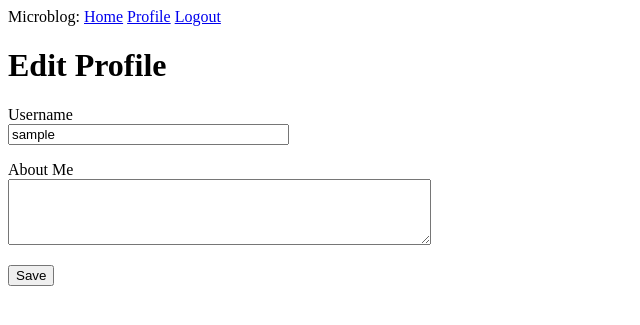
After one commit to sseidmed/flask-microblog, a Flask app: page /edit_profile in a window 1280 px wide. The commit adds this page. Shown: the top 325 px of the page, without its empty margins (0-640 px from the left). Run offline with Flask 2, Linux system fonts and the light colour scheme; the visitor is signed in with stand-in values (Sample User, id 1); data comes from the database, SQL or seed files in the repository; both versions use the stored data as it was after the commit.

```diff
--- a/app/forms.py
+++ b/app/forms.py
@@ -1,15 +1,16 @@
 from xml.dom import ValidationErr
 from click import password_option
 from flask_wtf import FlaskForm
-from wtforms import StringField, PasswordField, BooleanField, SubmitField
-from wtforms.validators import ValidationError, DataRequired, Email, EqualTo
+from wtforms import StringField, PasswordField, BooleanField, SubmitField, TextAreaField
+from wtforms.validators import ValidationError, DataRequired, Email, EqualTo, \
+    Length
 from app.models import User
 
 class LoginForm(FlaskForm):
     username = StringField('Username', validators=[DataRequired()])
     password = PasswordField('Password', validators=[DataRequired()])
     remember_me = BooleanField('Remember Me')
-    submit = SubmitField('Sign In', validators=[DataRequired()])
+    submit = SubmitField('Sign In')
 
 class RegistrationForm(FlaskForm):
     username = StringField('Username', validators=[DataRequired()])
@@ -27,3 +28,18 @@ class RegistrationForm(FlaskForm):
         user = User.query.filter_by(email=email.data).first()
         if user is not None:
             raise ValidationError('Please use a different email address.')
+
+class EditProfileForm(FlaskForm):
+    username = StringField('Username', validators=[DataRequired()])
+    about_me = TextAreaField('About Me', validators=[Length(min=0, max=140)])
+    submit = SubmitField('Save')
+
+    def __init__(self, original_username, *args, **kwargs):
+        super(EditProfileForm, self).__init__(*args, **kwargs)
+        self.original_username = original_username
+
+    def validate_username(self, username):
+        if username.data != self.original_username:
+            user = User.query.filter_by(username=self.username.data).first()
+            if user is not None:
+                raise ValidationError('Please use a different username.')
--- a/app/models.py
+++ b/app/models.py
@@ -1,4 +1,5 @@
 from datetime import datetime
+from hashlib import md5
 from werkzeug.security import generate_password_hash, check_password_hash
 from flask_login import UserMixin
 from app import db, login
@@ -10,6 +11,8 @@ class User(UserMixin, db.Model):
     email = db.Column(db.String(120), index=True, unique=True)
     password_hash = db.Column(db.String(128))
     posts = db.relationship('Post', backref='author', lazy='dynamic')
+    about_me = db.Column(db.String(140))
+    last_seen = db.Column(db.DateTime, default=datetime.utcnow)
 
     def __repr__(self):
         return '<User {}>'.format(self.username)
@@ -19,6 +22,10 @@ class User(UserMixin, db.Model):
 
     def check_password(self, password):
         return check_password_hash(self.password_hash, password)
+
+    def avatar(self, size):
+        digest = md5(self.email.lower().encode('utf-8')).hexdigest()
+        return 'https://gravatar.com/avatar/{}?d=identicon&s={}'.format(digest, size)
 
 @login.user_loader
 def load_user(id):
--- a/app/routes.py
+++ b/app/routes.py
@@ -1,11 +1,17 @@
 from flask import render_template, flash, redirect, url_for, request
 from werkzeug.urls import url_parse
+from datetime import datetime
 from flask_login import current_user, login_required, login_user, logout_user
 from app import app, db
-from app.forms import LoginForm, RegistrationForm
+from app.forms import EditProfileForm, LoginForm, RegistrationForm, EditProfileForm
 from app.models import User
 
 
+@app.before_request
+def before_request():
+    if current_user.is_authenticated:
+        current_user.last_seen = datetime.utcnow()
+        db.session.commit()
 
 @app.route('/')
 @app.route('/index')
@@ -58,3 +64,28 @@ def register():
         flash('Congratulations, you are now a registered user!')
         return redirect(url_for('login'))
     return render_template('register.html', title='Register', form=form)
+
+@app.route('/user/<username>')
+@login_required
+def user(username):
+    user = User.query.filter_by(username=username).first_or_404()
+    posts = [
+        {'author': user, 'body': 'Test post #1'},
+        {'author': user, 'body': 'Test post #2'}
+    ]
+    return render_template('user.html', user=user, posts=posts)
+
+@app.route('/edit_profile', methods=['GET', 'POST'])
+@login_required
+def edit_profile():
+    form = EditProfileForm(current_user.username)
+    if form.validate_on_submit():
+        current_user.username = form.username.data
+        current_user.about_me = form.about_me.data
+        db.session.commit()
+        flash('Your changes have been saved!')
+        return redirect(url_for('user', username=current_user.username))
+    elif request.method == 'GET':
+        form.username.data = current_user.username
+        form.about_me.data = current_user.about_me
+    return render_template('edit_profile.html', title='Edit Profile', form=form)
--- /dev/null
+++ b/app/templates/404.html
@@ -0,0 +1,6 @@
+{% extends "base.html" %}
+
+{% block content %}
+    <h1>File not found</h1>
+    <p><a href="{{ url_for('index') }}">Back</a></p>
+{% endblock %}
--- /dev/null
+++ b/app/templates/_post.html
@@ -0,0 +1,6 @@
+<table>
+    <tr valign="top">
+        <td><img src="{{ post.author.avatar(36) }}" alt=""></td>
+        <td>{{ post.author.username }} says: <b>{{ post.body }}</b></td>
+    </tr>
+</table>
--- a/app/templates/base.html
+++ b/app/templates/base.html
@@ -14,6 +14,7 @@
             {% if current_user.is_anonymous %}
             <a href="{{ url_for('login') }}">Login</a>
             {% else %}
+            <a href="{{ url_for('user', username=current_user.username) }}">Profile</a>
             <a href="{{ url_for('logout') }}">Logout</a>
             {% endif %}
         </div>
--- /dev/null
+++ b/app/templates/edit_profile.html
@@ -0,0 +1,23 @@
+{% extends "base.html" %}
+
+{% block content %}
+    <h1>Edit Profile</h1>
+    <form action="" method="post">
+        {{ form.hidden_tag() }}
+        <p>
+            {{ form.username.label }}<br>
+            {{ form.username(size=32) }}<br>
+            {% for error in form.username.errors %}
+            <span style="color: red;">[{{ error }}]</span>
+            {% endfor %}
+        </p>
+        <p>
+            {{ form.about_me.label }}<br>
+            {{ form.about_me(cols=50, rows=4) }}<br>
+            {% for error in form.about_me.errors %}
+            <span style="color: red;">[{{ error }}]</span>
+            {% endfor %}
+        </p>
+        <p>{{ form.submit() }}</p>
+    </form>
+{% endblock %}
--- a/config.py
+++ b/config.py
@@ -8,3 +8,9 @@ class Config(object):
     SQLALCHEMY_DATABASE_URI = os.environ.get('DATABASE_URL') or \
         'sqlite:///' + os.path.join(basedir, 'app.db')
     SQLALCHEMY_TRACK_MODIFICATIONS = False
+    MAIL_SERVER = os.environ.get('MAIL_SERVER')
+    MAIL_PORT = int(os.environ.get('MAIL_PORT') or 25)
+    MAIL_USE_TLS = os.environ.get('MAIL_USE_TLS') is not None
+    MAIL_USERNAME = os.environ.get('MAIL_USERNAME')
+    MAIL_PASSWORD = os.environ.get('MAIL_PASSWORD')
+    ADMINS = ['sseidmed@gmail.com']
```
Also changed, not shown: app/__init__.py (+32 -1 lines), app/errors.py (added, +11 -0 lines), app/templates/500.html (added, +7 -0 lines), app/templates/user.html (added, +23 -0 lines), migrations/versions/0871d77509d2_.py (added, +30 -0 lines), app.db, 1 other file.
